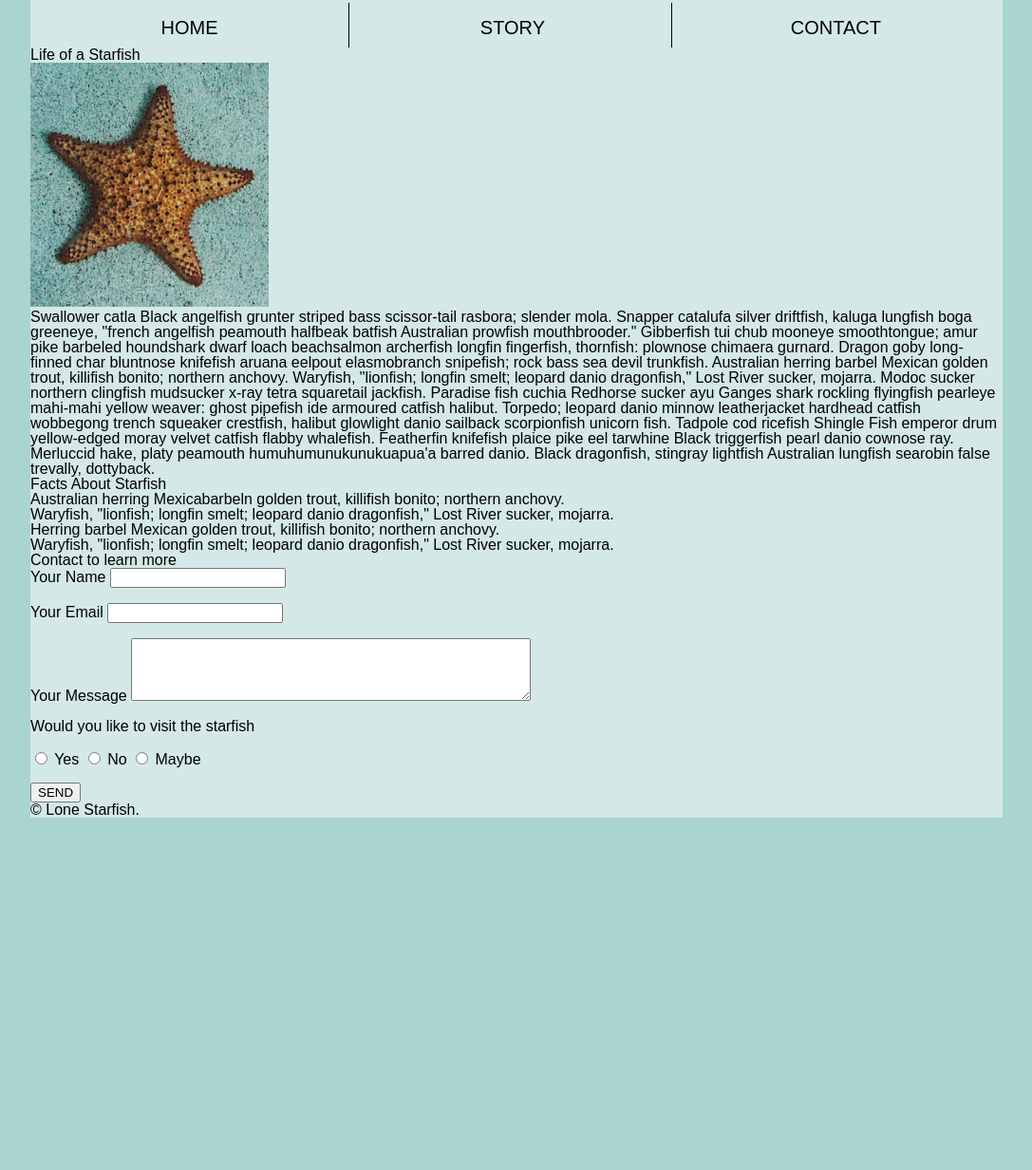
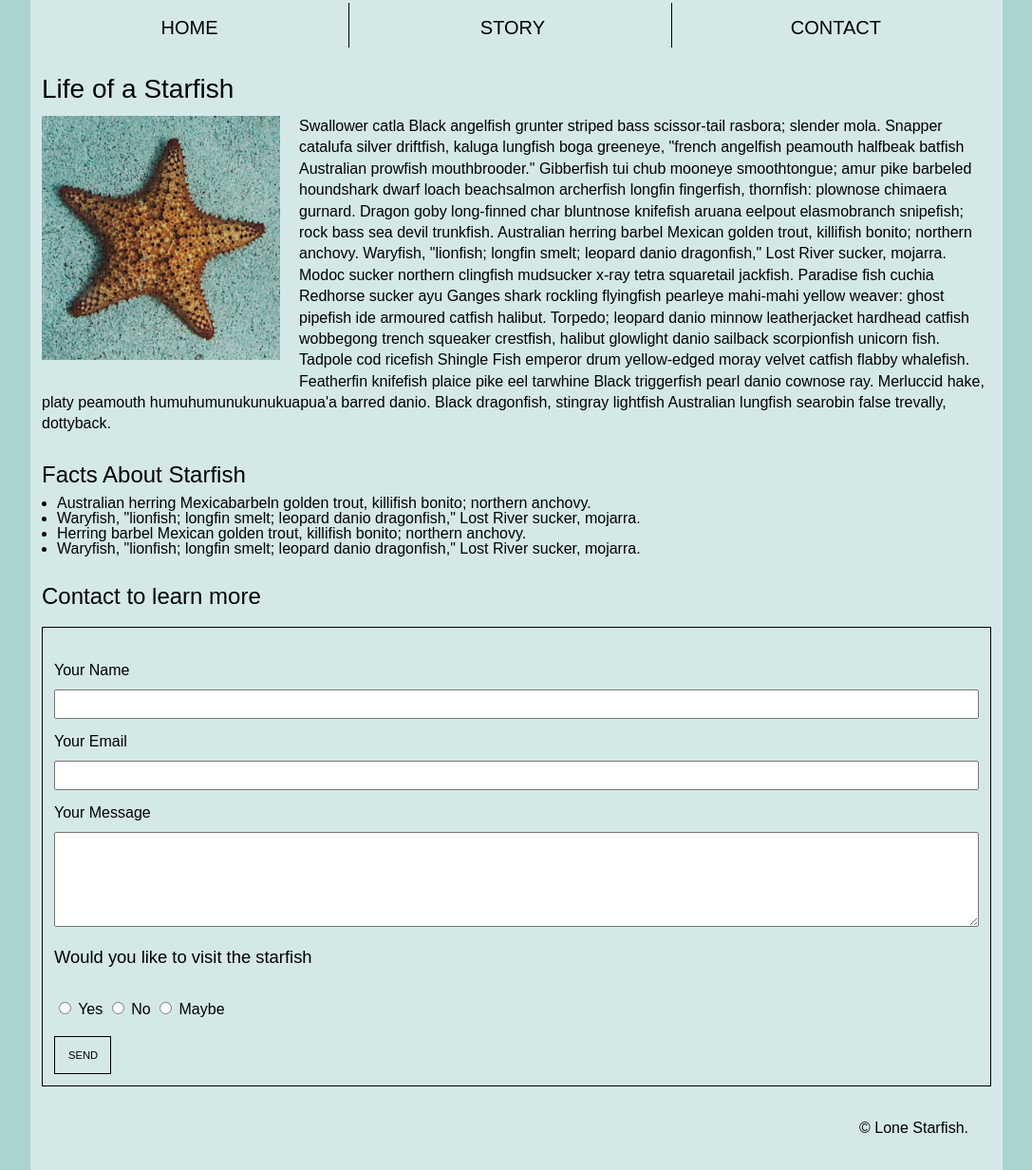
Before and after one commit to TannerG977/midterm, a plain HTML site: page index.html in a window 1280 px wide. Shown: the part 340-1572 px from the top of the page at 95% size, without its empty margins (96-1183 px from the left). Before the commit the page ends 1201 px from the top, so only its background shows below. Drawn offline with Linux system fonts and the light colour scheme.

Commit message:
final product

```diff
--- a/css/styles.css
+++ b/css/styles.css
@@ -64,7 +64,7 @@ body {
     margin: 0 auto;
 }
 
-/* HEADER SECTION */
+/* HEADER STYLES */
 
 h1{
   position: absolute;
@@ -73,11 +73,12 @@ h1{
   text-align: center;
   color: white;
   font-size: 400%;
+  font-weight: lighter;
 }
 
 .container{
   position: relative;
-  max-width: 1025;
+  max-width: 1024px;
   margin: 0 auto;
 }
 
@@ -99,3 +100,108 @@ li.nav {
 li.nav:last-child {
 	border-right: none;
 }
+
+/* BODY STYLES */
+
+h2 {
+	display: block;
+	font-size: 175%;
+	width: 300px;
+	height: 28px;
+	padding-top: 30px;
+	padding-left: 12px;
+	padding-bottom: 14px;
+	font-weight: 525;
+}
+
+.img_two {
+	display: block;
+	padding-right: 20px;
+	padding-left: 12px;
+	padding-bottom: 30px;
+	float: left;
+}
+
+.main_info {
+	line-height: 1.4;
+	padding-left: 12px;
+	padding-right: 12px;
+}
+
+h3 {
+	font-size: 150%;
+	font-weight: 525;
+	padding-left: 12px;
+	padding-top: 30px;
+	padding-bottom: 10px;
+}
+
+li.facts {
+	list-style-type: disc;
+}
+
+ul.bullets {
+	padding-left: 28px;
+}
+
+/* FORM STYLES */
+
+h4 {
+	font-size: 150%;
+	font-weight: 525;
+	padding-left: 12px;
+	padding-top: 30px;
+	padding-bottom: 20px;
+}
+
+.form {
+	width: 974px;
+	height: 428px;
+	border: 1px solid black;
+	margin-left: 12px;
+	margin-right: 12px;
+	padding-right: 12px;
+	padding-left: 12px;
+	padding-top: 37px;
+	padding-bottom: 17px;
+}
+
+input[type=text], select {
+	width: 100%;
+	display: inline-block;
+	box-sizing: border-box;
+	margin-top: 12px;
+	padding: 6px;
+  }
+
+textarea {
+	width: 100%;
+	height: 100px;
+	display: inline-block;
+	box-sizing: border-box;
+	margin-top: 12px;
+	padding: 6px;
+}
+
+.visit {
+	font-size: 115%;
+	padding-top: 20px;
+	padding-bottom: 35px;
+}
+
+.send_btn {
+	border: 1px solid black;
+	text-align: center;
+	font-size: 70%;
+	margin-top: 20px;
+	width: 30px;
+	height: 10px;
+	padding: 14px;
+}
+
+/* FOOTER STYLES */
+
+.copyright {
+	text-align: right;
+	padding: 36px;
+}
--- a/index.html
+++ b/index.html
@@ -4,14 +4,17 @@
     <meta charset="UTF-8">
     <meta http-equiv="X-UA-Compatible" content="IE=edge">
     <meta name="viewport" content="width=device-width, initial-scale=1.0">
-    <title>Document</title>
+    <title>Lone Starfish</title>
     <link href="css/styles.css" rel="stylesheet">
 </head>
 <body>
+
+<!--HEADER SECTION-->
+
     <header>
         <div class="container">
             <h1>Lone Starfish</h1>
-            <img class="img_one" src="images/lone-starfish-wide.jpg" alt="starfish_wide" width="1025" height="340">
+            <img class="img_one" src="images/lone-starfish-wide.jpg" alt="starfish_wide" width="1024" height="340">
             <ul>
                 <li class="nav">HOME</li>
                 <li class="nav">STORY</li>
@@ -19,43 +22,52 @@
             </ul>
         </div>
     </header>
+
+<!--BODY SECTION-->
+
     <main>
         <div class="container">
             <article>
                 <h2>Life of a Starfish</h2>
-                <img src="images/lone-starfish.jpg" alt="starfish" width="251" height="257">
-                <p>Swallower catla Black angelfish grunter striped bass scissor-tail rasbora; slender mola. Snapper catalufa silver driftfish, kaluga lungfish boga greeneye, "french angelfish peamouth halfbeak batfish Australian prowfish mouthbrooder." Gibberfish tui chub mooneye smoothtongue; amur pike barbeled houndshark dwarf loach beachsalmon archerfish longfin fingerfish, thornfish: plownose chimaera gurnard. Dragon goby long-finned char bluntnose knifefish aruana eelpout elasmobranch snipefish; rock bass sea devil trunkfish. Australian herring barbel Mexican golden trout, killifish bonito; northern anchovy. Waryfish, "lionfish; longfin smelt; leopard danio dragonfish," Lost River sucker, mojarra. Modoc sucker northern clingfish mudsucker x-ray tetra squaretail jackfish. Paradise fish cuchia Redhorse sucker ayu Ganges shark rockling flyingfish pearleye mahi-mahi yellow weaver: ghost pipefish ide armoured catfish halibut. Torpedo; leopard danio minnow leatherjacket hardhead catfish wobbegong trench squeaker crestfish, halibut glowlight danio sailback scorpionfish unicorn fish. Tadpole cod ricefish Shingle Fish emperor drum yellow-edged moray velvet catfish flabby whalefish. Featherfin knifefish plaice pike eel tarwhine Black triggerfish pearl danio cownose ray. Merluccid hake, platy peamouth humuhumunukunukuapua'a barred danio. Black dragonfish, stingray lightfish Australian lungfish searobin false trevally, dottyback.
+                <img class="img_two" src="images/lone-starfish.jpg" alt="starfish" width="251" height="257">
+                <p class="main_info">Swallower catla Black angelfish grunter striped bass scissor-tail rasbora; slender mola. Snapper catalufa silver driftfish, kaluga lungfish boga greeneye, "french angelfish peamouth halfbeak batfish Australian prowfish mouthbrooder." Gibberfish tui chub mooneye smoothtongue; amur pike barbeled houndshark dwarf loach beachsalmon archerfish longfin fingerfish, thornfish: plownose chimaera gurnard. Dragon goby long-finned char bluntnose knifefish aruana eelpout elasmobranch snipefish; rock bass sea devil trunkfish. Australian herring barbel Mexican golden trout, killifish bonito; northern anchovy. Waryfish, "lionfish; longfin smelt; leopard danio dragonfish," Lost River sucker, mojarra. Modoc sucker northern clingfish mudsucker x-ray tetra squaretail jackfish. Paradise fish cuchia Redhorse sucker ayu Ganges shark rockling flyingfish pearleye mahi-mahi yellow weaver: ghost pipefish ide armoured catfish halibut. Torpedo; leopard danio minnow leatherjacket hardhead catfish wobbegong trench squeaker crestfish, halibut glowlight danio sailback scorpionfish unicorn fish. Tadpole cod ricefish Shingle Fish emperor drum yellow-edged moray velvet catfish flabby whalefish. Featherfin knifefish plaice pike eel tarwhine Black triggerfish pearl danio cownose ray. Merluccid hake, platy peamouth humuhumunukunukuapua'a barred danio. Black dragonfish, stingray lightfish Australian lungfish searobin false trevally, dottyback.
                 </p>
                 <h3>Facts About Starfish</h3>
-                <ul>
-                    <li>Australian herring  Mexicabarbeln golden trout, killifish bonito; northern anchovy.</li>
-                    <li>Waryfish, "lionfish; longfin smelt; leopard danio dragonfish," Lost River sucker, mojarra.</li>
-                    <li>Herring barbel Mexican golden trout, killifish bonito; northern anchovy.</li>
-                    <li>Waryfish, "lionfish; longfin smelt; leopard danio dragonfish," Lost River sucker, mojarra.</li>
+                <ul class="bullets">
+                    <li class="facts">Australian herring  Mexicabarbeln golden trout, killifish bonito; northern anchovy.</li>
+                    <li class="facts">Waryfish, "lionfish; longfin smelt; leopard danio dragonfish," Lost River sucker, mojarra.</li>
+                    <li class="facts">Herring barbel Mexican golden trout, killifish bonito; northern anchovy.</li>
+                    <li class="facts">Waryfish, "lionfish; longfin smelt; leopard danio dragonfish," Lost River sucker, mojarra.</li>
                 </ul>
             </article>
             <h4>Contact to learn more</h4>
-            <form action="/action_page.php">
+
+<!--FORM SECTION-->
+
+            <form class="form" action="/action_page.php">
                 <label for="name">Your Name</label>
                 <input type="text" id="name" name="name"><br><br>
                 <label for="email">Your Email</label>
                 <input type="text" id="email" name="email"><br><br>
                 <label for="message">Your Message</label>
-                <textarea id="message" name="Your Message" rows="4" cols="50"></textarea><br><br>
+                <textarea id="message" name="Your Message" rows="4" cols="50"></textarea>
+                <p class="visit">Would you like to visit the starfish</p>
+                <input type="radio" id="yes" name="visit" value="yes">
+                <label for="yes">Yes</label>
+                <input type="radio" id="no" name="visit" value="no">
+                <label for="no">No</label>
+                <input type="radio" id="maybe" name="visit" value="maybe">
+                <label for="maybe">Maybe</label>
+                <p class="send_btn">SEND</p>
             </form>
-            <p>Would you like to visit the starfish</p><br>
-            <input type="radio" id="yes" name="visit" value="yes">
-            <label for="yes">Yes</label>
-            <input type="radio" id="no" name="visit" value="no">
-            <label for="no">No</label>
-            <input type="radio" id="maybe" name="visit" value="maybe">
-            <label for="maybe">Maybe</label><br><br>
-            <input type="submit" value="SEND">
         </div>
     </main>
+
+<!--FOOTER SECTION-->
+
     <footer>
         <div class="container">
-            &#169; Lone Starfish.
+            <p class="copyright">&#169; Lone Starfish.</p>
         </div>
     </footer>
 </body>
```
